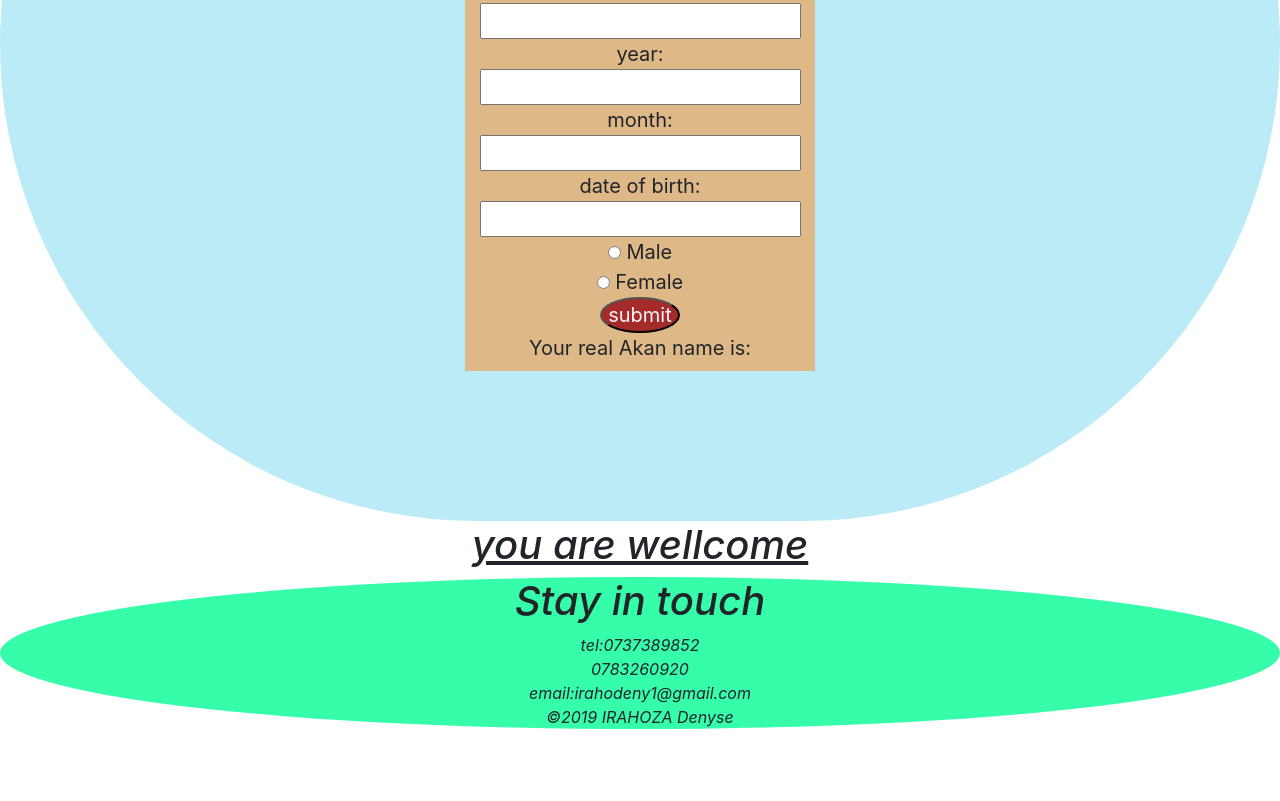
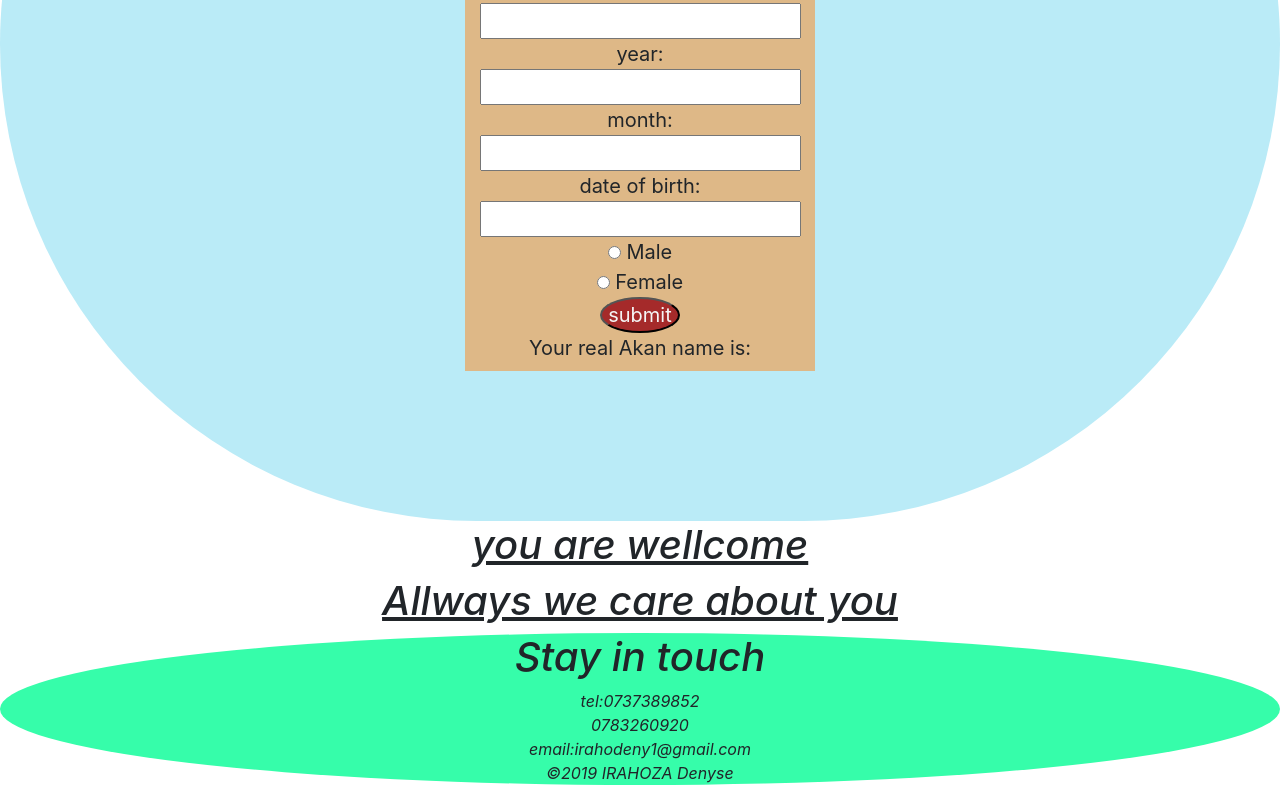
Before and after one commit to irahozadenyse/second-project, a plain HTML site: page index.html in a window 1280 px wide. Shown: the part 489-1290 px from the top of the page. Before the commit the page ends 1234 px from the top, so only its background shows below. Drawn offline with Linux system fonts and the light colour scheme.

Commit message:
added h1

```diff
--- a/index.html
+++ b/index.html
@@ -47,12 +47,15 @@
             </div>
             <div id="to">
               <h1>you are wellcome</h1>
+              <h1>Allways we care about you</h1>
             </div>
             <footer>
               <div id="nex">
                 <h1>Stay in touch</h1>
+
                    tel:0737389852<br>
                        0783260920<br>
+
                 email:irahodeny1@gmail.com<br>
                 <p>&copy;2019  IRAHOZA Denyse</p>
               </div>
```
